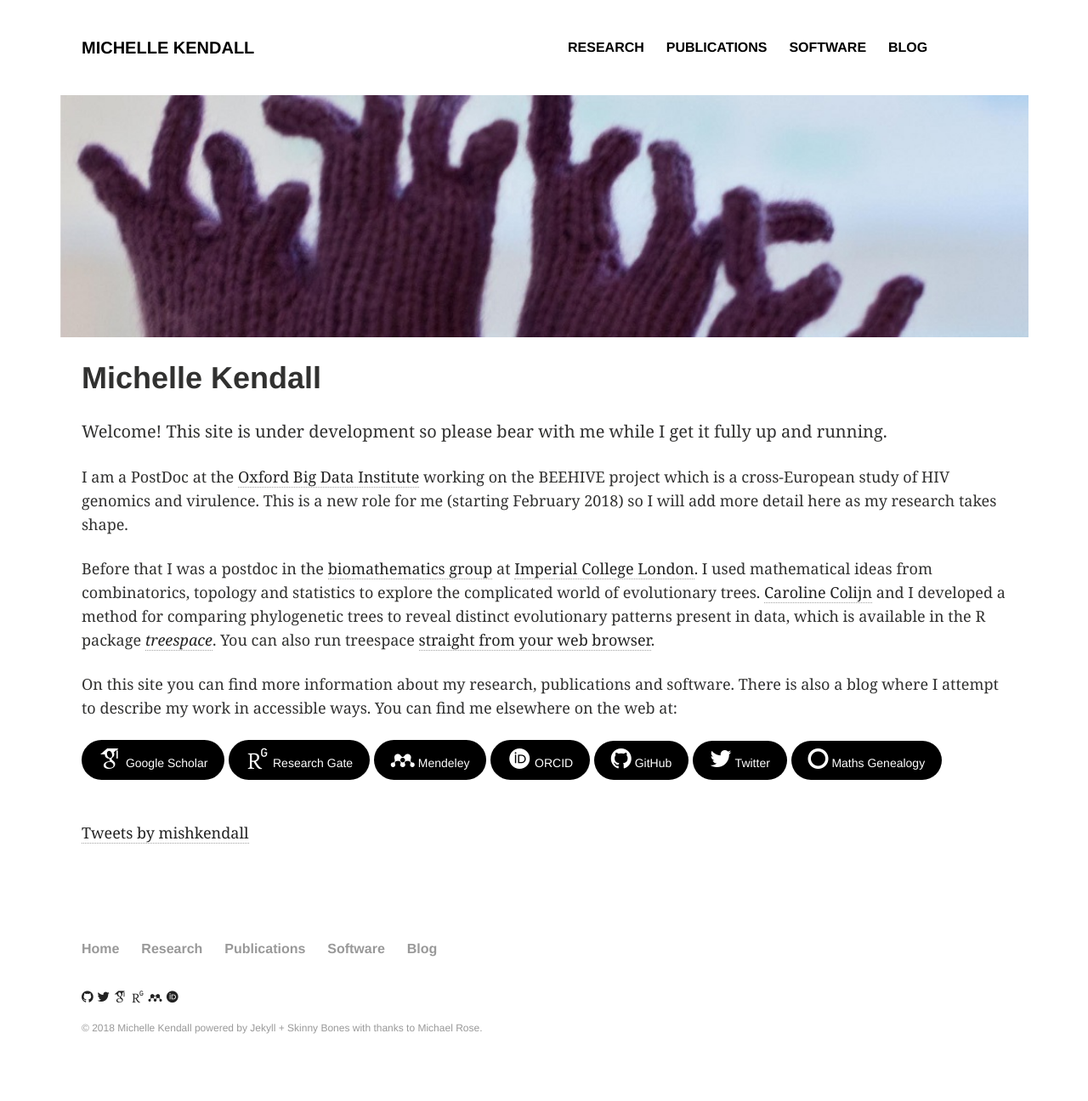
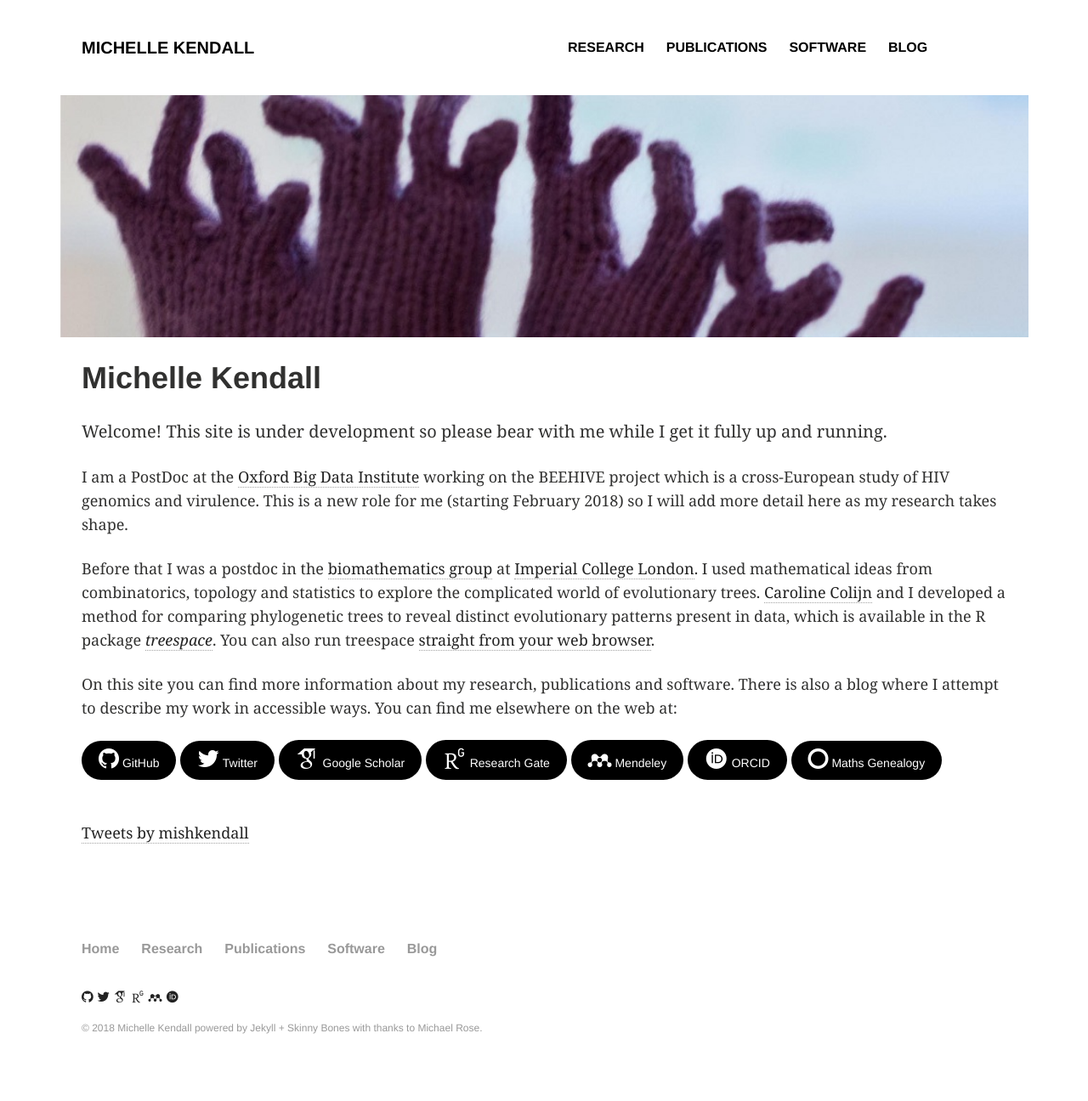
Before and after one commit to MichelleKendall/MichelleKendall.github.io, a Jekyll site: the page built from index.md, in a window 1280 px wide. Shown: the whole page at 85% size. Built offline with Jekyll 4.4.1, drawn with Linux system fonts in a browser that asks for light colours; some web fonts are replaced; comment, search, counter and statistics services are not loaded.

Commit message:
Reordering buttons

```diff
--- a/index.md
+++ b/index.md
@@ -20,12 +20,12 @@ On this site you can find more information about my research, publications and s
 There is also a blog where I attempt to describe my work in accessible ways.
 You can find me elsewhere on the web at:
 
+<a href="https://github.com/MichelleKendall" target="_blank" class="btn btn-default"><i class="fa fa-github fa-2x"></i> GitHub</a>
+<a href="https://twitter.com/mishkendall" target="_blank" class="btn btn-default"><i class="fa fa-twitter fa-2x"></i> Twitter</a>
 <a href="https://scholar.google.co.uk/citations?user=CAzbfakAAAAJ&hl=en" target="_blank" class="btn btn-default"><i class="ai ai-google-scholar ai-2x"></i> Google Scholar</a>
 <a href="https://www.researchgate.net/profile/Michelle_Kendall" target="_blank" class="btn btn-default"><i class="ai ai-researchgate ai-2x"></i> Research Gate</a>
 <a href="https://www.mendeley.com/profiles/michelle-kendall1/" target="_blank" class="btn btn-default"><i class="ai ai-mendeley ai-2x"></i> Mendeley</a>
 <a href="https://orcid.org/0000-0001-7344-7071" target="_blank" class="btn btn-default"><i class="ai ai-orcid ai-2x"></i> ORCID</a>
-<a href="https://github.com/MichelleKendall" target="_blank" class="btn btn-default"><i class="fa fa-github fa-2x"></i> GitHub</a>
-<a href="https://twitter.com/mishkendall" target="_blank" class="btn btn-default"><i class="fa fa-twitter fa-2x"></i> Twitter</a>
 <a href="http://genealogy.math.ndsu.nodak.edu/id.php?id=181879" target="_blank" class="btn btn-default"><i class="fa fa-circle-o fa-2x"></i> Maths Genealogy</a>
 
 <a class="twitter-timeline" data-width="400" data-height="600" data-theme="light" data-link-color="#2B7BB9" href="https://twitter.com/mishkendall?ref_src=twsrc%5Etfw">Tweets by mishkendall</a> <script async src="https://platform.twitter.com/widgets.js" charset="utf-8"></script>
```
